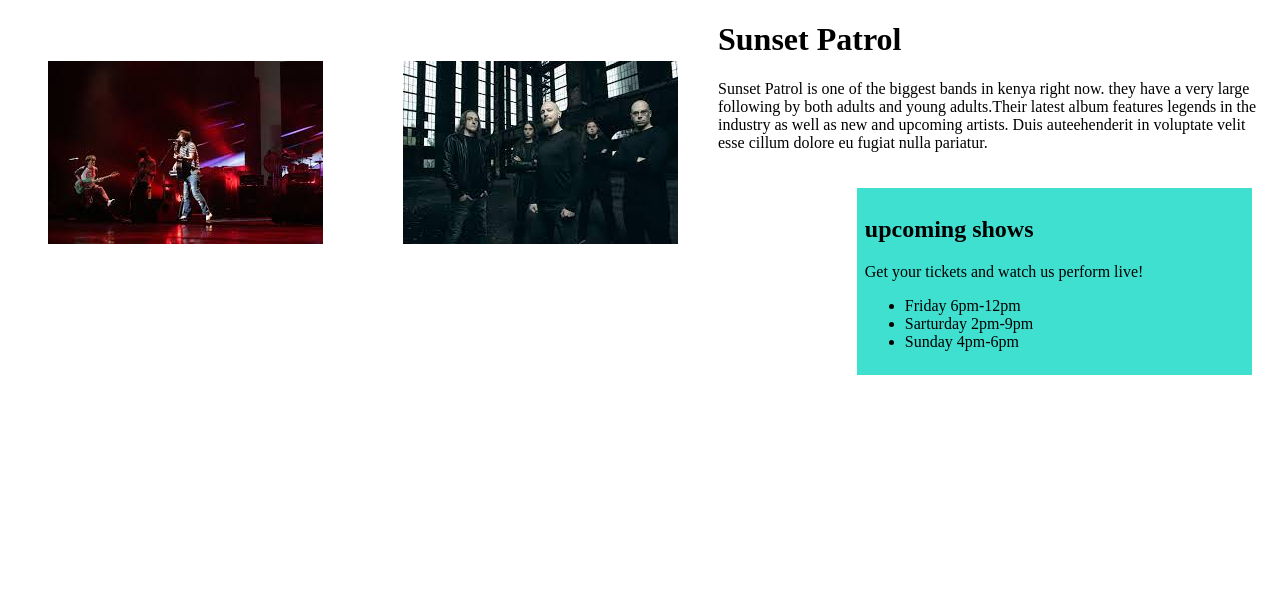
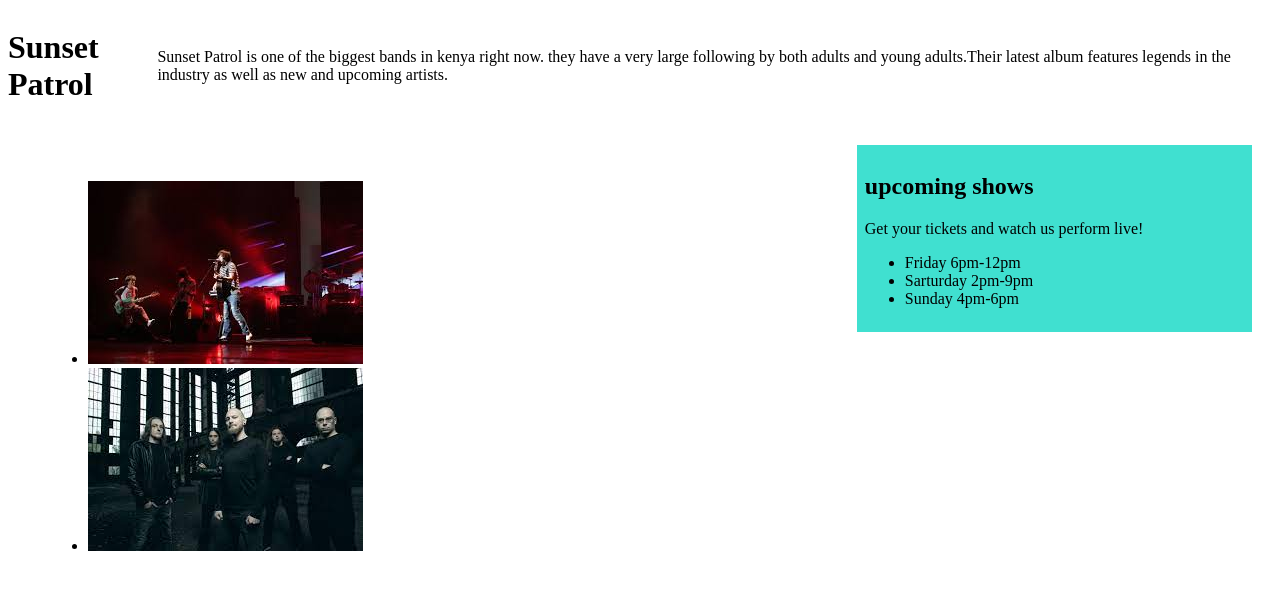
Before and after one commit to b-njoroge/sunset-patrol, a plain HTML site: page index.html in a window 1280 px wide. Drawn offline with Linux system fonts and the light colour scheme.

Commit message:
added css styling

```diff
--- a/css/styles.css
+++ b/css/styles.css
@@ -1,3 +1,12 @@
+
+.hero-section{
+  background-color: white;
+  display: flex;
+  justify-content: space-between;
+  align-items: center;
+
+
+}
 .sidebar {
   border: 2px solid turquoise;
   width: 30%;
@@ -6,10 +15,11 @@
     margin: 20px;
     background-color: turquoise;
   }
-  img{
+  .band-images{
     float:inline-start;
     border: 20px transparent;
     padding: 28px;
     margin: 12px;
+    justify-content: space-between;
 
   }
--- a/index.html
+++ b/index.html
@@ -5,10 +5,17 @@
     <title>Sunset Patrol</title>
   </head>
   <body>
-    <img src="images/images.jpeg" alt="band image">
-    <img src="images/index.jpeg" alt="band image">
-    <h1>Sunset Patrol</h1>
-    <p>Sunset Patrol is one of the biggest bands in kenya right now. they have a very large following by both adults and young adults.Their latest album features legends in the industry as well as new and upcoming artists. Duis auteehenderit in voluptate velit esse cillum dolore eu fugiat nulla pariatur.</p>
+    <div class="hero-section">
+      <h1>Sunset Patrol</h1>
+      <p>Sunset Patrol is one of the biggest bands in kenya right now. they have a very large following by both adults and young adults.Their latest album features legends in the industry as well as new and upcoming artists.</p>
+    </div>
+    <div class="band-images">
+      <ul>
+        <li><img src="images/images.jpeg" alt="band image"></li>
+        <li><img src="images/index.jpeg" alt="band image"></li>
+      </ul>
+    </div>
+
     <div class="sidebar">
       <h2> upcoming shows</h2>
       <p>Get your tickets and watch us perform live!</p>
@@ -18,3 +25,5 @@
         <li>Sunday 4pm-6pm</li>
       </ul>
     </div>
+  </body>
+</html>
```
